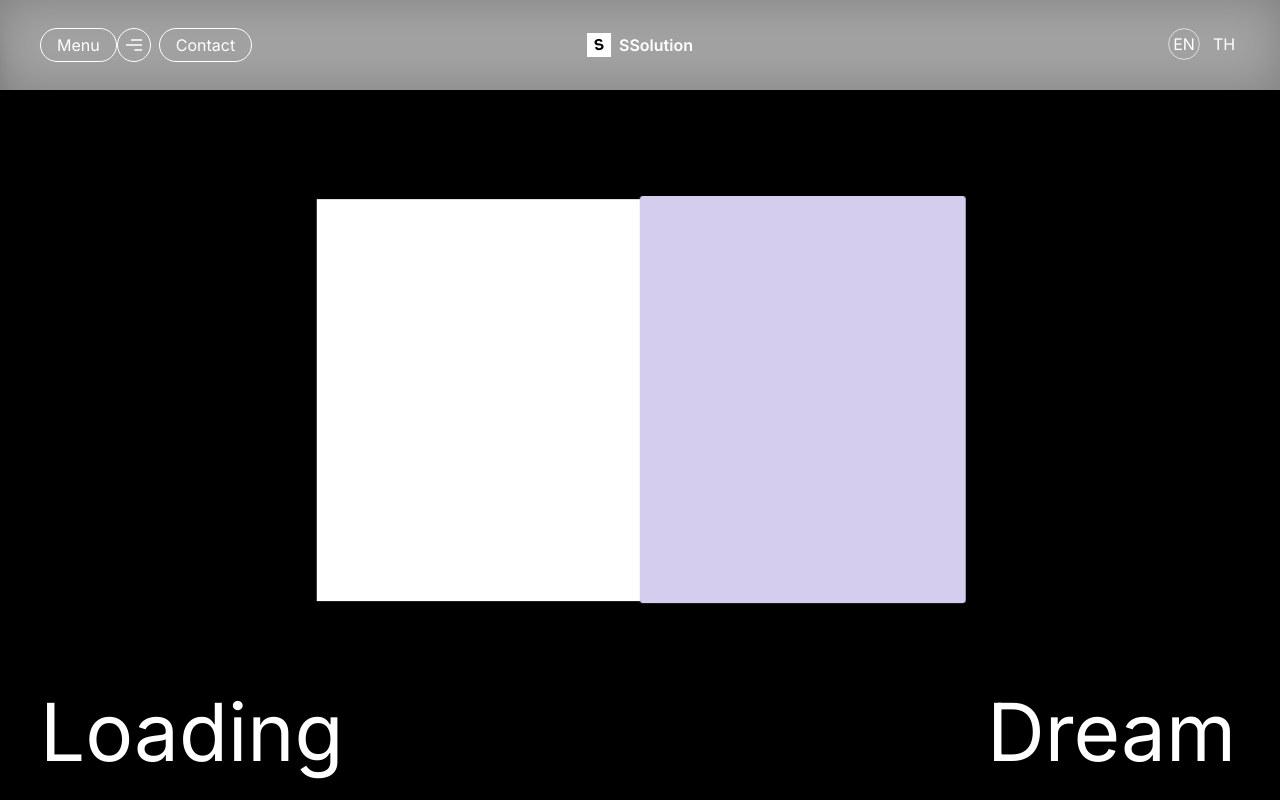
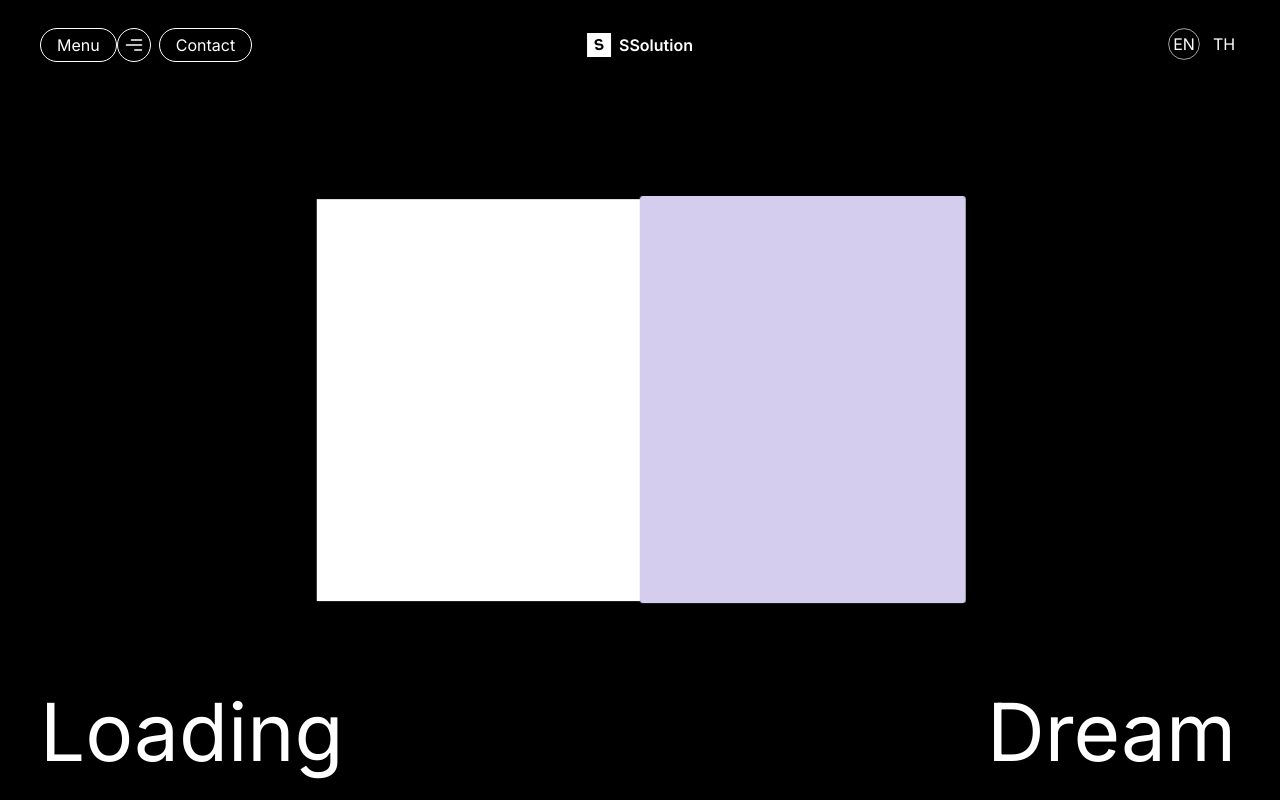
Before and after one commit to piyawatpm/siam-web-solution, a Next.js app: page / in a window 1280 px wide. Built offline with nearby package versions, Linux system fonts and the light colour scheme.

Commit message:
fix: remove header bg

```diff
--- a/app/_components/Header.tsx
+++ b/app/_components/Header.tsx
@@ -68,14 +68,10 @@ const Header = ({ isLogoCenter }: { isLogoCenter: boolean }) => {
       z-[9999999]
       transition-colors
       duration-[500ms]
-      bg-white/50
+
       transform-gpu
       will-change-transform
-      supports-[backdrop-filter]:bg-white/50
-      supports-[backdrop-filter]:backdrop-blur-xl
-      supports-[backdrop-filter]:backdrop-saturate-[160%]
-      supports-[backdrop-filter]:backdrop-contrast-[45%]
-      supports-[backdrop-filter]:backdrop-brightness-[140%]
+
     `}
       initial={{ y: -50, opacity: 0 }}
       animate={controls}
```
